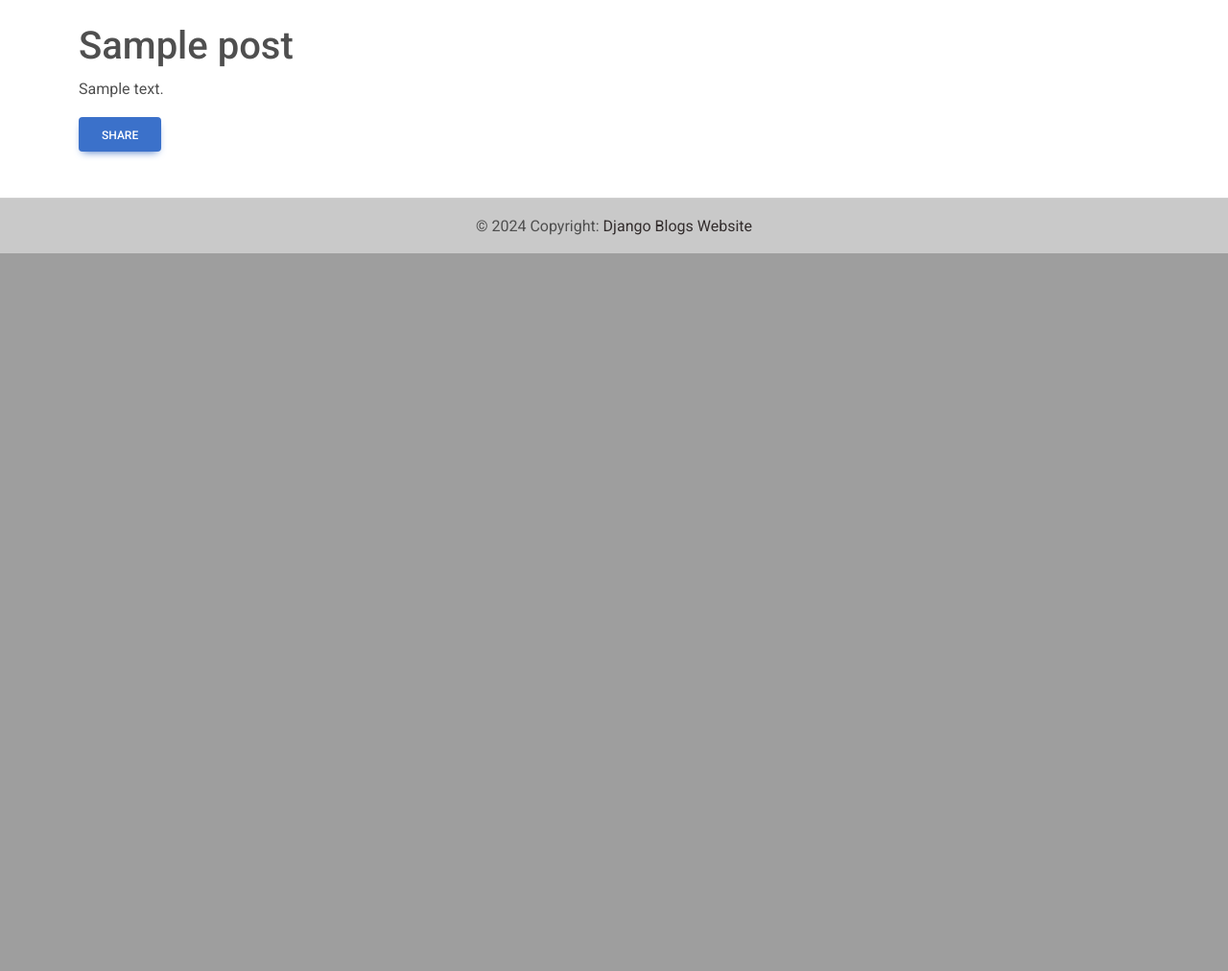
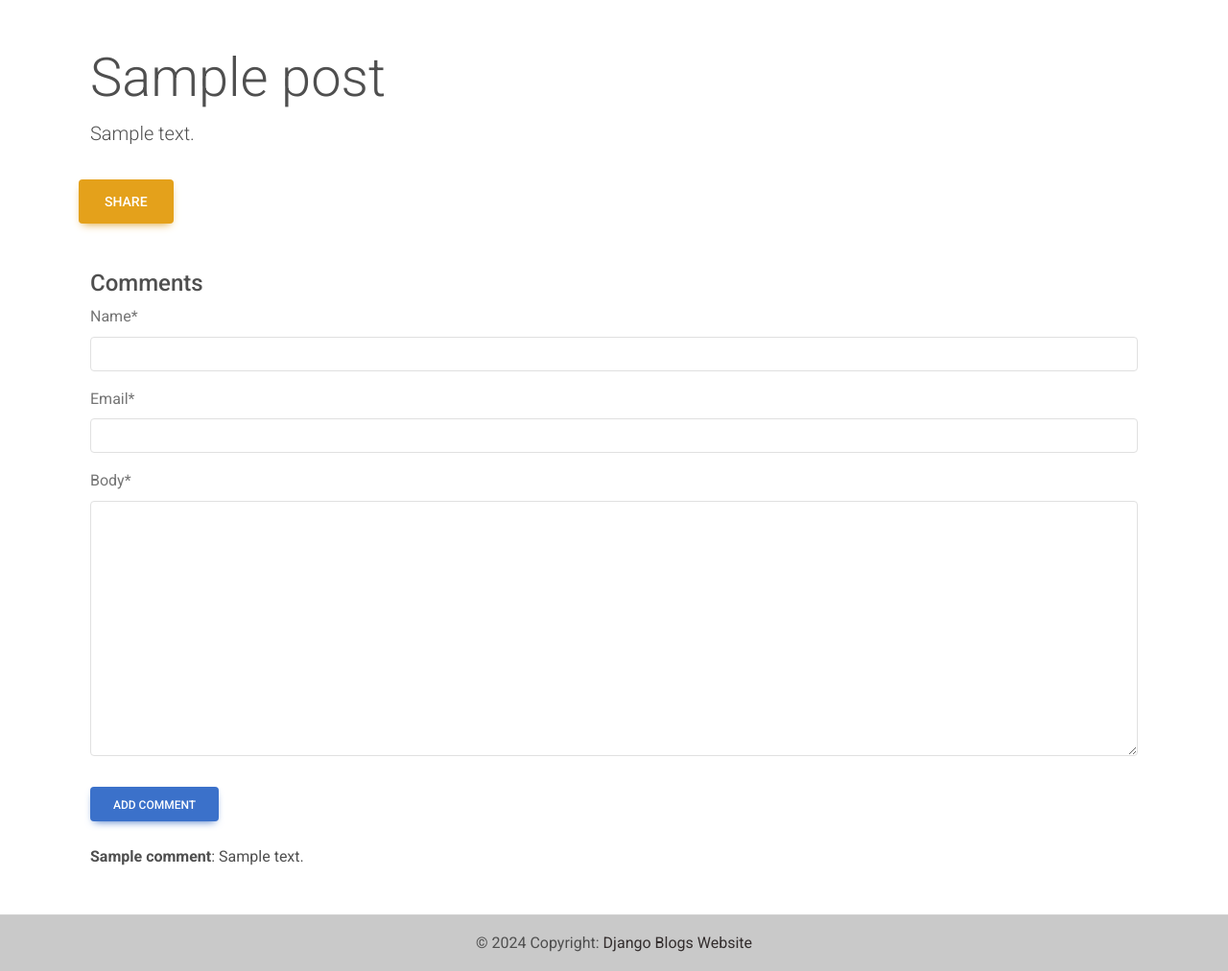
Before and after one commit to khanhnhanbk/Django-App-Blog-From-Book, a Django app: a page that uses blog/templates/blog/post/detail.html in a window 1280 px wide. Shown: the part 1135-2147 px from the top of the page at 96% size. Before the commit the page ends 1399 px from the top, so only its background shows below. Run offline with Django 5.2, Linux system fonts and the light colour scheme; tables that the repository leaves empty hold one stand-in row (values such as "Sample post"); some libraries are stand-ins or nearby versions.

Commit message:
finish add comment view

```diff
--- a/blog/forms.py
+++ b/blog/forms.py
@@ -1,7 +1,7 @@
 from django import forms
 from django.core.mail import send_mail
 
-from .models import Post
+from .models import Post, Comment
 
 
 class EmailPostForm(forms.Form):
@@ -9,3 +9,9 @@ class EmailPostForm(forms.Form):
     email = forms.EmailField()
     to = forms.EmailField()
     comments = forms.CharField(required=False, widget=forms.Textarea)
+
+
+class CommentForm(forms.ModelForm):
+    class Meta:
+        model = Comment
+        fields = ["name", "email", "body"]
--- a/blog/templates/blog/post/detail.html
+++ b/blog/templates/blog/post/detail.html
@@ -10,9 +10,30 @@
   </div>
 
   <!-- Content Section -->
-  <div class="mt-4">
-    <h1>{{ post.title }}</h1>
-    <p>{{ post.content }}</p>
+  <div class="container mt-5">
+    <h1 class="display-4">{{ post.title }}</h1>
+    <p class="lead">{{ post.content }}</p>
   </div>
-  <a href="{% url 'blog:post_share' post.id %}" class="btn btn-primary">Share</a>
+
+  <!-- Share Button -->
+  <a href="{% url 'blog:post_share' post.id %}" class="btn btn-warning btn-lg mt-3"><i class="bi bi-share-fill"></i> Share</a>
+  <!-- Comment Section -->
+  <div class="container mt-5">
+    <h2 class="h4">Comments</h2>
+    <form action="{% url 'blog:post_comment' post.id %}" method="post">
+      {% csrf_token %}
+      {% load crispy_forms_tags %}
+      {{ form|crispy }}
+      <button type="submit" class="btn btn-primary mt-3">Add Comment</button>
+    </form>
+    <ul class="list-unstyled mt-4">
+      {% for comment in comments %}
+        <li class="mb-2">
+          <strong>{{ comment.name }}</strong>: {{ comment.body }}
+        </li>
+      {% empty %}
+        <li>No comments yet.</li>
+      {% endfor %}
+    </ul>
+  </div>
 {% endblock %}
--- a/blog/urls.py
+++ b/blog/urls.py
@@ -17,4 +17,9 @@ urlpatterns = [
         views.post_share,
         name="post_share",
     ),
+    path(
+        "<int:post_id>/comment/",
+        views.post_comment,
+        name="post_comment",
+    ),
 ]
--- a/blog/views.py
+++ b/blog/views.py
@@ -1,9 +1,10 @@
 from django.core.mail import send_mail
 from django.core.paginator import Paginator, PageNotAnInteger, EmptyPage
-from django.shortcuts import get_object_or_404, render
+from django.shortcuts import get_object_or_404, redirect, render
 from django.views.generic import ListView
+from django.views.decorators.http import require_POST
 
-from .forms import EmailPostForm
+from .forms import CommentForm, EmailPostForm
 
 from .models import Post
 
@@ -44,12 +45,15 @@ def post_detail(request, year, month, day, post):
         publish__month=month,
         publish__day=day,
     )
-
+    form = CommentForm()
+    comments = post.comments.filter(active=True)
     return render(
         request,
         "blog/post/detail.html",
         {
             "post": post,
+            "form": form,
+            "comments": comments,
         },
     )
 
@@ -84,3 +88,18 @@ def post_share(request, post_id):
             "sent": sent,
         },
     )
+
+
+@require_POST
+def post_comment(request, post_id):
+    post = get_object_or_404(Post, id=post_id, status=Post.Status.PUBLISHED)
+    comments = None
+
+    form = CommentForm(request.POST)
+    if form.is_valid():
+        new_comment = form.save(commit=False)
+        new_comment.post = post
+        new_comment.save()
+        comments = post.comments.filter(active=True)
+
+    return redirect(post.get_absolute_url())
```
Also changed, not shown: blog/admin.py (+14 -28 lines), mysite/settings.py (+7 -0 lines), requirements.txt (added, +7 -0 lines).
